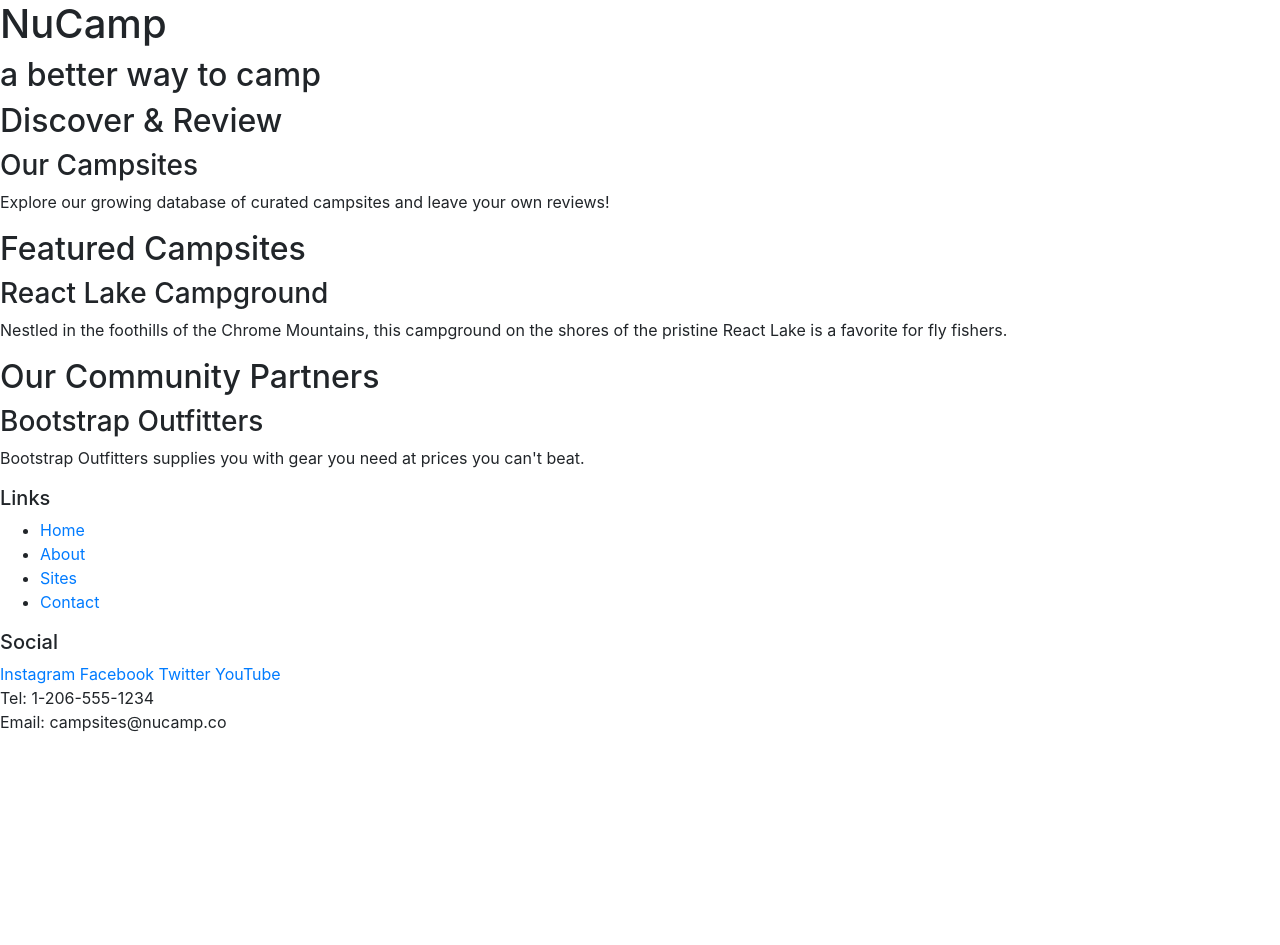
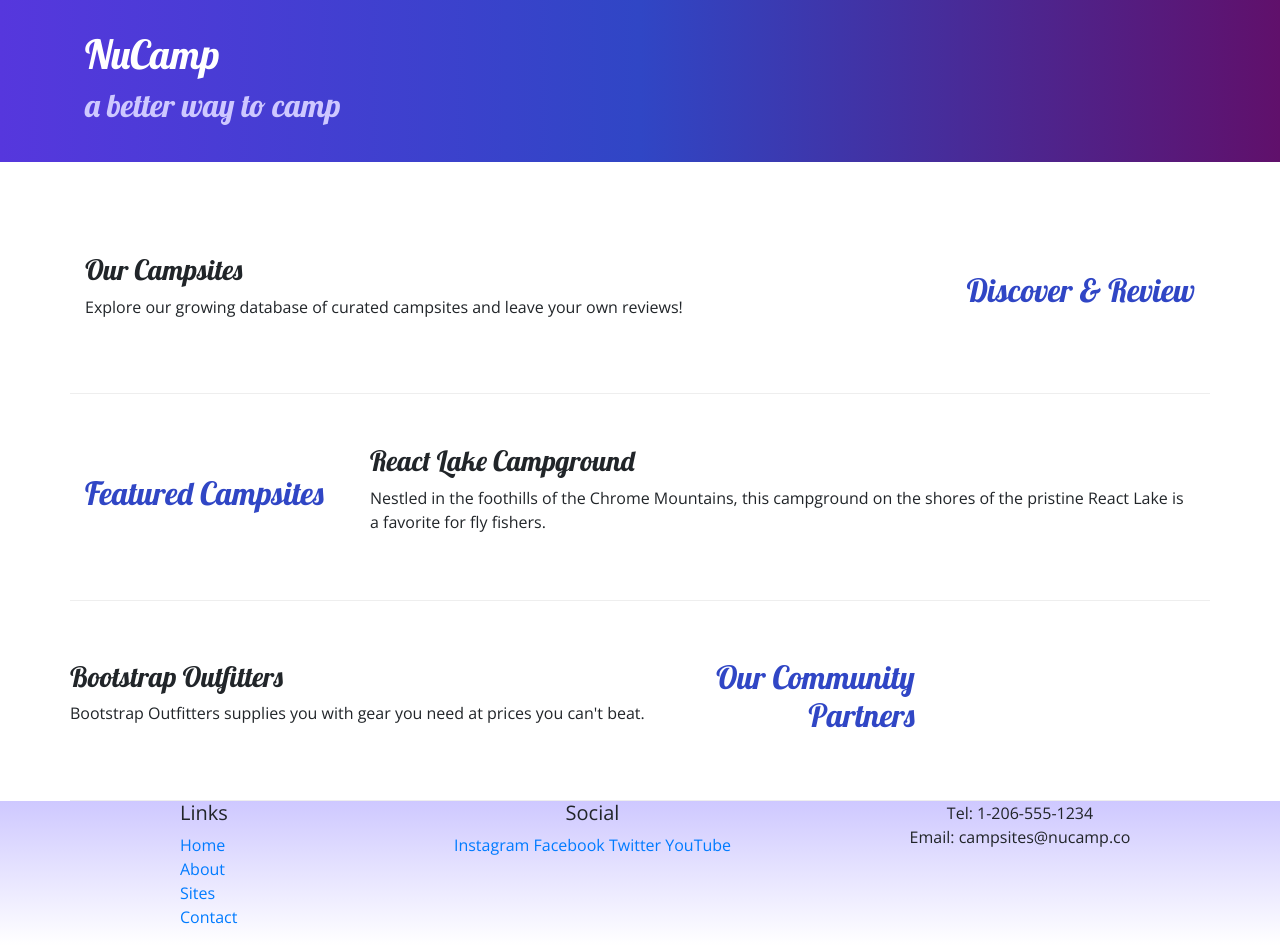
Before and after one commit to myongkim/bootstrap, a website: page index.html in a window 1280 px wide. Before the commit the page ends 800 px from the top, so only its background shows below. Drawn offline with nearby package versions, Linux system fonts and the light colour scheme.

Commit message:
Adding Custom Styles

```diff
--- /dev/null
+++ b/css/styles.css
@@ -0,0 +1,31 @@
+body {
+    font-family: "Open Sans", sans-serif;
+
+}
+h1, h2, h3 {
+    font-family: "Lobster", cursive;
+}
+
+h2 {
+    color: #3046c5
+}
+
+header h2 {
+    color: #CEC8FF;
+}
+
+footer {
+    background-image: linear-gradient(#CEc8FF, white);
+}
+
+.jumbotron {
+    padding: 30px;
+    background-image: linear-gradient(to right, #5637DD, #3046C5, #60106B);
+    color: white;
+}
+
+.row-content {
+    padding: 50px 0;
+    border-bottom: 1px ridge;
+    min-height: 200px;
+}
--- a/index.html
+++ b/index.html
@@ -8,56 +8,87 @@
     <!-- Bootstrap CSS -->
     <link rel="stylesheet" href="node_modules/bootstrap/dist/css/bootstrap.min.css" />
 
+     <!-- Additional CSS must be placed after Bootstrap CSS -->
+    <link rel="stylesheet" href="https://fonts.googleapis.com/css?family=Lobster|Open+Sans" />
+    <link rel="stylesheet" href="css/styles.css">
+
     <title>NuCamp: A Better Way To Camp</title>
 </head>
 
 <body>
 
-    <header>
-        <div>
+    <header class="jumbotron jumbotron-fluid">
+        <div class="container">
+            <div class="row">
+                <div class="col">
                     <h1>NuCamp</h1>
                     <h2>a better way to camp</h2>
                 </div>
+            </div>
+            <div>
     </header>
 
-    <div>
-        <h2>Discover & Review</h2>
+    <div class="container">
+        <div class="row row-content align-items-center">
+            <div class="col-sm-4 order-sm-last col-md-3">
+                <h2 class="text-sm-right">Discover & Review</h2>
+            </div>
+            <div class="col">
                 <h3>Our Campsites</h3>
+
             <p>Explore our growing database of curated campsites and leave your own reviews!</p>
+            </div>
+        </div>
+
+        <div class="row row-content align-items-center">
+            <div class="col-sm-4 col-md-3">
+                <h2>Featured Campsites</h2>
+            </div>
+            <div class="col">
+            <h3>React Lake Campground</h3>
+            <p>Nestled in the foothills of the Chrome Mountains, this campground on the shores of the pristine React
+                Lake is a favorite for fly fishers.</p>
+            </div>
+        </div>
+
+        <div class="row row-content align-items-center">
+            <div class="col-sm-4 order-sm-last col-md-3">
+                <h2 class="text-sm-right">Our Community Partners</h2>
             </div>
 
             <div>
-        <h2>Featured Campsites</h2>
-        <h3>React Lake Campground</h3>
-        <p>Nestled in the foothills of the Chrome Mountains, this campground on the shores of the pristine React Lake is a favorite for fly fishers.</p>
-    </div>
-
-    <div>
-        <h2>Our Community Partners</h2>
                 <h3>Bootstrap Outfitters</h3>
                 <p>Bootstrap Outfitters supplies you with gear you need at prices you can't beat.</p>
             </div>
+        </div>
+    </div>
 
     <footer>
-        <div>
+        <div class="container">
+            <div class="row">
+                <div class="col-4 col-sm-2 offset-1">
+
                         <h5>Links</h5>
-            <ul>
+                        <ul class="list-unstyled">
                             <li><a href="#">Home</a></li>
                             <li><a href="#">About</a></li>
                             <li><a href="#">Sites</a></li>
                             <li><a href="#">Contact</a></li>
                         </ul>
                 </div>
-        <div>
+                    <div class="col-6 col-sm-5 text-center">
                         <h5>Social</h5>
                         <a href="http://instagram.com/">Instagram</a>
                         <a href="http://facebook.com/">Facebook</a>
                         <a href="http://twitter.com/">Twitter</a>
                         <a href="http://youtube.com/">YouTube</a>
                     </div>
-        <div>
+                    <div class="col-sm-4 text-center">
                         Tel: 1-206-555-1234<br />
                         Email: campsites@nucamp.co
+                    </div>
+
+            </div>
         </div>
     </footer>
 
```
Lines whose indentation alone changed are shown as unchanged.
